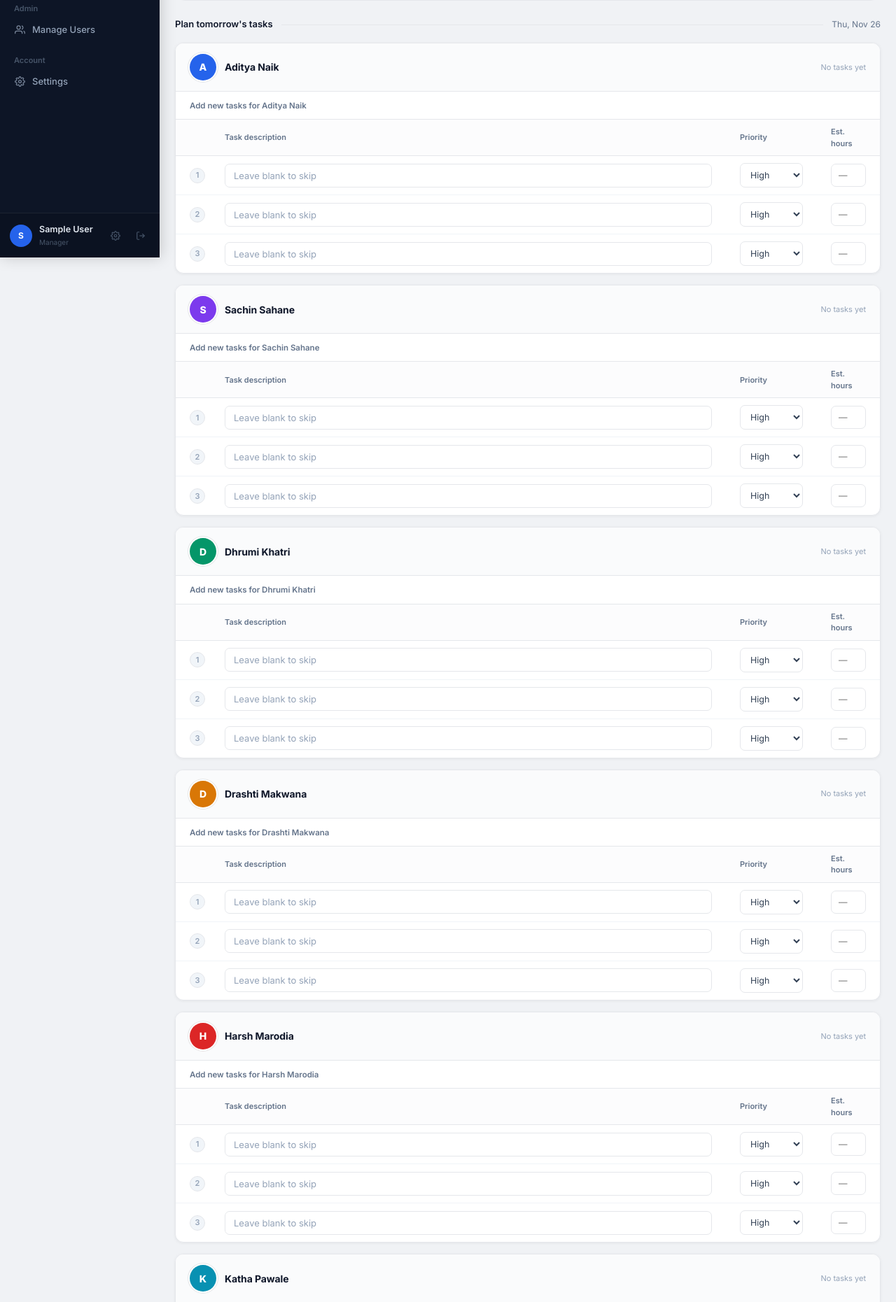
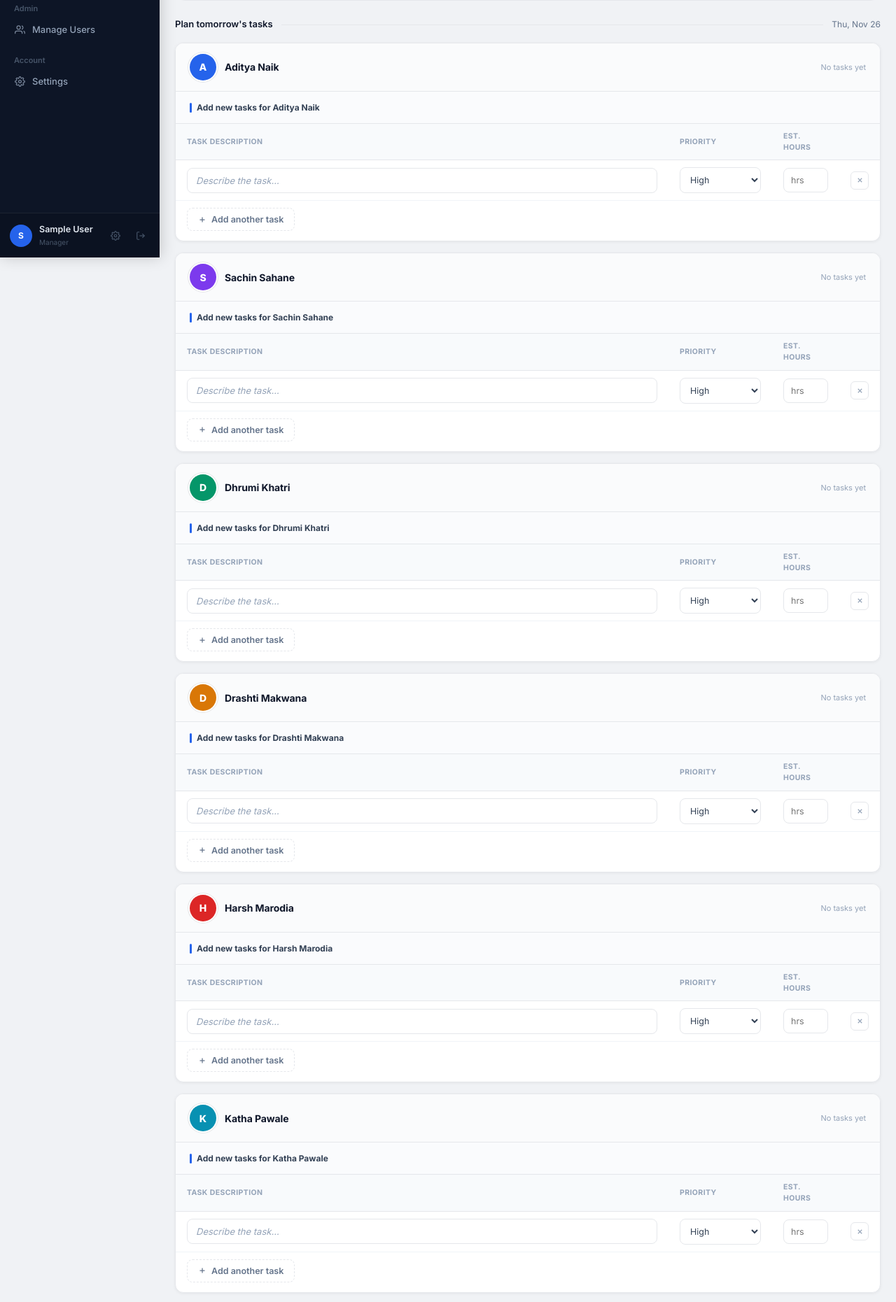
Before and after one commit to DhrumiZIU/Task_Management, a Flask app: page /meeting in a window 1280 px wide. Shown: the part 432-2293 px from the top of the page at 70% size. Run offline with Flask 3, Linux system fonts and the light colour scheme; the visitor is signed in with stand-in values (Sample User, id 1); data comes from the database, SQL or seed files in the repository; data that the repository does not hold is empty; some libraries are stand-ins or nearby versions.

Commit message:
style: redesign meeting task-entry table — remove numbered circles, add dynamic rows
Replace the static 1/2/3 numbered-circle column with a cleaner single-row table
that starts with one entry. Users can add rows via the '+ Add another task' dashed
button (appends a row and auto-focuses it) and remove rows with the × button at the
end of each row. Polished column headers (uppercase, letter-spaced), consistent
border-radius, blue accent bar on the section label, and smooth hover transitions.

Co-Authored-By: Claude Sonnet 4.6 <noreply@anthropic.com>

```diff
--- a/templates/meeting.html
+++ b/templates/meeting.html
@@ -373,42 +373,44 @@
   padding: 0;
 }
 .add-tasks-subhead {
-  display: flex; align-items: center; gap: 8px;
-  padding: 12px 20px 10px;
+  display: flex; align-items: center; justify-content: space-between; gap: 8px;
+  padding: 14px 20px 13px;
   border-bottom: 1px solid var(--border);
-  background: #fff;
+  background: #fafbfd;
 }
 .add-tasks-subhead-label {
-  font-size: 11.5px; font-weight: 600; color: var(--text3);
+  font-size: 12px; font-weight: 700; color: var(--text2);
+  display: flex; align-items: center; gap: 7px;
+}
+.add-tasks-subhead-label::before {
+  content: '';
+  display: inline-block;
+  width: 3px; height: 14px;
+  border-radius: 2px;
+  background: var(--primary);
 }
 .add-tasks-table { width: 100%; border-collapse: collapse; }
 .add-tasks-table th {
-  padding: 9px 20px; text-align: left;
-  font-size: 11px; font-weight: 600; color: var(--text3);
-  background: #fcfcfd; border-bottom: 1px solid var(--border);
+  padding: 10px 16px; text-align: left;
+  font-size: 10.5px; font-weight: 700; color: var(--text4);
+  background: #f8fafc; border-bottom: 1px solid var(--border);
+  text-transform: uppercase; letter-spacing: .4px;
 }
-.add-tasks-table th:first-child  { width: 36px; padding-right: 8px; }
-.add-tasks-table th:nth-child(2) { }
-.add-tasks-table th:nth-child(3) { width: 130px; }
-.add-tasks-table th:nth-child(4) { width: 90px; }
+.add-tasks-table th:nth-child(1) { width: auto; }
+.add-tasks-table th:nth-child(2) { width: 148px; }
+.add-tasks-table th:nth-child(3) { width: 96px; }
+.add-tasks-table th:last-child   { width: 36px; text-align: center; }
 .add-tasks-table td {
-  padding: 10px 20px; border-bottom: 1px solid #f0f4f8;
+  padding: 10px 16px; border-bottom: 1px solid #f0f4f8;
   vertical-align: middle;
 }
-.add-tasks-table td:first-child  { padding-right: 8px; }
 .add-tasks-table tbody tr:last-child td { border-bottom: none; }
-.add-tasks-table tbody tr:hover td { background: #fafbfc; }
+.add-tasks-table tbody tr { transition: background .1s; }
+.add-tasks-table tbody tr:hover td { background: #f8fafc; }
 
-.task-num {
-  width: 22px; height: 22px; border-radius: 50%;
-  background: #f1f5f9; border: 1px solid var(--border);
-  font-size: 11px; font-weight: 600; color: var(--text4);
-  display: flex; align-items: center; justify-content: center;
-  flex-shrink: 0; margin: 0 auto;
-}
 .add-tasks-table input[type=text] {
-  width: 100%; padding: 8px 12px;
-  border: 1.5px solid var(--border); border-radius: 7px;
+  width: 100%; padding: 9px 12px;
+  border: 1.5px solid var(--border); border-radius: 8px;
   font-size: 13px; color: var(--text); background: #fff;
   font-family: inherit;
   transition: border-color .15s, box-shadow .15s;
@@ -417,22 +419,52 @@
   outline: none; border-color: var(--primary);
   box-shadow: 0 0 0 3px rgba(37,99,235,.08);
 }
-.add-tasks-table input[type=text]::placeholder { color: var(--text4); }
+.add-tasks-table input[type=text]::placeholder { color: var(--text4); font-style: italic; }
 .add-tasks-table select {
-  width: 100%; padding: 8px 10px;
-  border: 1.5px solid var(--border); border-radius: 7px;
+  width: 100%; padding: 9px 10px;
+  border: 1.5px solid var(--border); border-radius: 8px;
   font-size: 12.5px; color: var(--text2); background: #fff;
   font-family: inherit; cursor: pointer;
   transition: border-color .15s;
+  appearance: auto;
 }
-.add-tasks-table select:focus { outline: none; border-color: var(--primary); }
+.add-tasks-table select:focus { outline: none; border-color: var(--primary); box-shadow: 0 0 0 3px rgba(37,99,235,.08); }
 .add-tasks-table input[type=number] {
-  width: 100%; padding: 8px 10px;
-  border: 1.5px solid var(--border); border-radius: 7px;
+  width: 100%; padding: 9px 10px;
+  border: 1.5px solid var(--border); border-radius: 8px;
   font-size: 12.5px; color: var(--text2); background: #fff;
   font-family: inherit;
 }
-.add-tasks-table input[type=number]:focus { outline: none; border-color: var(--primary); }
+.add-tasks-table input[type=number]:focus { outline: none; border-color: var(--primary); box-shadow: 0 0 0 3px rgba(37,99,235,.08); }
+
+/* remove-row button */
+.btn-remove-row {
+  width: 26px; height: 26px; border-radius: 6px;
+  border: 1px solid var(--border); background: #fff;
+  display: flex; align-items: center; justify-content: center;
+  cursor: pointer; color: var(--text4); margin: 0 auto;
+  transition: border-color .12s, color .12s, background .12s;
+  flex-shrink: 0;
+}
+.btn-remove-row:hover { border-color: #fca5a5; color: #dc2626; background: #fff5f5; }
+
+/* add-row button */
+.add-row-btn-wrap {
+  padding: 10px 16px 14px;
+  border-top: 1px solid #f0f4f8;
+}
+.btn-add-row {
+  display: inline-flex; align-items: center; gap: 7px;
+  padding: 8px 15px; border-radius: 8px;
+  border: 1.5px dashed var(--border);
+  background: transparent; cursor: pointer;
+  font-size: 12.5px; font-weight: 600; color: var(--text3);
+  font-family: inherit;
+  transition: border-color .15s, color .15s, background .15s;
+}
+.btn-add-row:hover {
+  border-color: var(--primary); color: var(--primary); background: #eff6ff;
+}
 
 /* Form actions */
 .form-actions {
@@ -734,6 +766,35 @@ document.getElementById('upload-form').addEventListener('submit', function() {
 })();
 </script>
 
+<script>
+function addTaskRow(btn) {
+  var tbl    = document.getElementById(btn.dataset.tbl);
+  var tbody  = tbl.querySelector('tbody');
+  var member = btn.dataset.member;
+  var pris   = btn.dataset.priorities.split(',');
+  var opts   = pris.map(function(p){ return '<option>'+p+'</option>'; }).join('');
+  var tr = document.createElement('tr');
+  tr.innerHTML =
+    '<td><input type="text" name="tasks_'+member+'" placeholder="Describe the task…"></td>' +
+    '<td><select name="priorities_'+member+'">'+opts+'</select></td>' +
+    '<td><input type="number" name="hours_'+member+'" placeholder="hrs" min="0.5" max="12" step="0.5"></td>' +
+    '<td><button type="button" class="btn-remove-row" onclick="removeRow(this)" title="Remove">' +
+      '<svg width="11" height="11" viewBox="0 0 24 24" fill="none" stroke="currentColor" stroke-width="2.5"><line x1="18" y1="6" x2="6" y2="18"/><line x1="6" y1="6" x2="18" y2="18"/></svg>' +
+    '</button></td>';
+  tbody.appendChild(tr);
+  tr.querySelector('input[type=text]').focus();
+}
+
+function removeRow(btn) {
+  var tbody = btn.closest('tbody');
+  if (tbody.rows.length <= 1) {
+    btn.closest('tr').querySelector('input[type=text]').value = '';
+    return;
+  }
+  btn.closest('tr').remove();
+}
+</script>
+
 {# ── Summary banner for members ── #}
 {% if not is_manager and latest_meeting and latest_meeting.status == 'done' and latest_meeting.overall_summary %}
 <div class="info-bar" style="background:var(--primary-soft,#eff6ff);border-color:var(--primary,#2563eb)">
@@ -801,30 +862,40 @@ document.getElementById('upload-form').addEventListener('submit', function() {
       <div class="add-tasks-subhead">
         <span class="add-tasks-subhead-label">Add new tasks for {{ member }}</span>
       </div>
-      <table class="add-tasks-table">
+      <table class="add-tasks-table" id="tbl-{{ loop.index }}">
         <thead>
           <tr>
-            <th></th>
             <th>Task description</th>
             <th>Priority</th>
             <th>Est. hours</th>
+            <th></th>
           </tr>
         </thead>
         <tbody>
-          {% for i in range(3) %}
           <tr>
-            <td><div class="task-num">{{ i + 1 }}</div></td>
-            <td><input type="text" name="tasks_{{ member }}" placeholder="Leave blank to skip"></td>
+            <td><input type="text" name="tasks_{{ member }}" placeholder="Describe the task…"></td>
             <td>
               <select name="priorities_{{ member }}">
                 {% for p in priorities %}<option>{{ p }}</option>{% endfor %}
               </select>
             </td>
-            <td><input type="number" name="hours_{{ member }}" placeholder="—" min="0.5" max="12" step="0.5"></td>
+            <td><input type="number" name="hours_{{ member }}" placeholder="hrs" min="0.5" max="12" step="0.5"></td>
+            <td><button type="button" class="btn-remove-row" onclick="removeRow(this)" title="Remove">
+              <svg width="11" height="11" viewBox="0 0 24 24" fill="none" stroke="currentColor" stroke-width="2.5"><line x1="18" y1="6" x2="6" y2="18"/><line x1="6" y1="6" x2="18" y2="18"/></svg>
+            </button></td>
           </tr>
-          {% endfor %}
         </tbody>
       </table>
+      <div class="add-row-btn-wrap">
+        <button type="button" class="btn-add-row"
+          data-member="{{ member }}"
+          data-priorities="{{ priorities | join(',') }}"
+          data-tbl="tbl-{{ loop.index }}"
+          onclick="addTaskRow(this)">
+          <svg width="12" height="12" viewBox="0 0 24 24" fill="none" stroke="currentColor" stroke-width="2.5"><line x1="12" y1="5" x2="12" y2="19"/><line x1="5" y1="12" x2="19" y2="12"/></svg>
+          Add another task
+        </button>
+      </div>
     </div>
   </div>
   {% endfor %}
@@ -898,30 +969,40 @@ document.getElementById('upload-form').addEventListener('submit', function() {
       <div class="add-tasks-subhead">
         <span class="add-tasks-subhead-label">Add new tasks for tomorrow</span>
       </div>
-      <table class="add-tasks-table">
+      <table class="add-tasks-table" id="tbl-me">
         <thead>
           <tr>
-            <th></th>
             <th>Task description</th>
             <th>Priority</th>
             <th>Est. hours</th>
+            <th></th>
           </tr>
         </thead>
         <tbody>
-          {% for i in range(3) %}
           <tr>
-            <td><div class="task-num">{{ i + 1 }}</div></td>
-            <td><input type="text" name="tasks_{{ team_name }}" placeholder="Leave blank to skip"></td>
+            <td><input type="text" name="tasks_{{ team_name }}" placeholder="Describe the task…"></td>
             <td>
               <select name="priorities_{{ team_name }}">
                 {% for p in priorities %}<option>{{ p }}</option>{% endfor %}
               </select>
             </td>
-            <td><input type="number" name="hours_{{ team_name }}" placeholder="—" min="0.5" max="12" step="0.5"></td>
+            <td><input type="number" name="hours_{{ team_name }}" placeholder="hrs" min="0.5" max="12" step="0.5"></td>
+            <td><button type="button" class="btn-remove-row" onclick="removeRow(this)" title="Remove">
+              <svg width="11" height="11" viewBox="0 0 24 24" fill="none" stroke="currentColor" stroke-width="2.5"><line x1="18" y1="6" x2="6" y2="18"/><line x1="6" y1="6" x2="18" y2="18"/></svg>
+            </button></td>
           </tr>
-          {% endfor %}
         </tbody>
       </table>
+      <div class="add-row-btn-wrap">
+        <button type="button" class="btn-add-row"
+          data-member="{{ team_name }}"
+          data-priorities="{{ priorities | join(',') }}"
+          data-tbl="tbl-me"
+          onclick="addTaskRow(this)">
+          <svg width="12" height="12" viewBox="0 0 24 24" fill="none" stroke="currentColor" stroke-width="2.5"><line x1="12" y1="5" x2="12" y2="19"/><line x1="5" y1="12" x2="19" y2="12"/></svg>
+          Add another task
+        </button>
+      </div>
     </div>
   </div>
 
```
